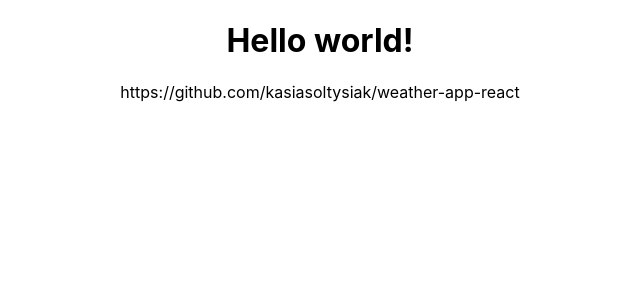
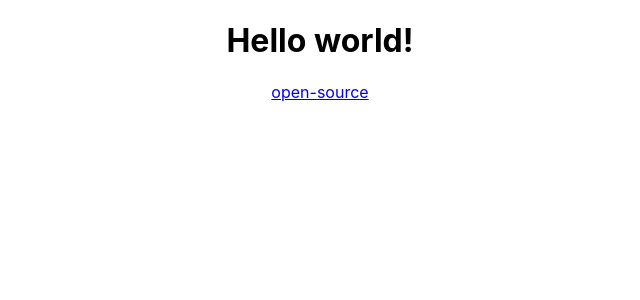
Before and after one commit to kasiasoltysiak/weather-app-react, a React (Create React App) app: page / in a window 1280 px wide. Shown: the top 300 px of the page, without its empty margins (320-960 px from the left). Built offline with nearby package versions, Linux system fonts and the light colour scheme.

Commit message:
fixed footer link

```diff
--- a/src/App.js
+++ b/src/App.js
@@ -6,7 +6,8 @@ export default function App() {
   return (
     <div className="App">
       <h1>Hello world!</h1>
-      <footer>https://github.com/kasiasoltysiak/weather-app-react</footer>
+      <footer>
+        <a href="https://github.com/kasiasoltysiak/weather-app-react" rel="noreferrer" target='blank'>open-source</a></footer>
     </div>
   );
 }
```
